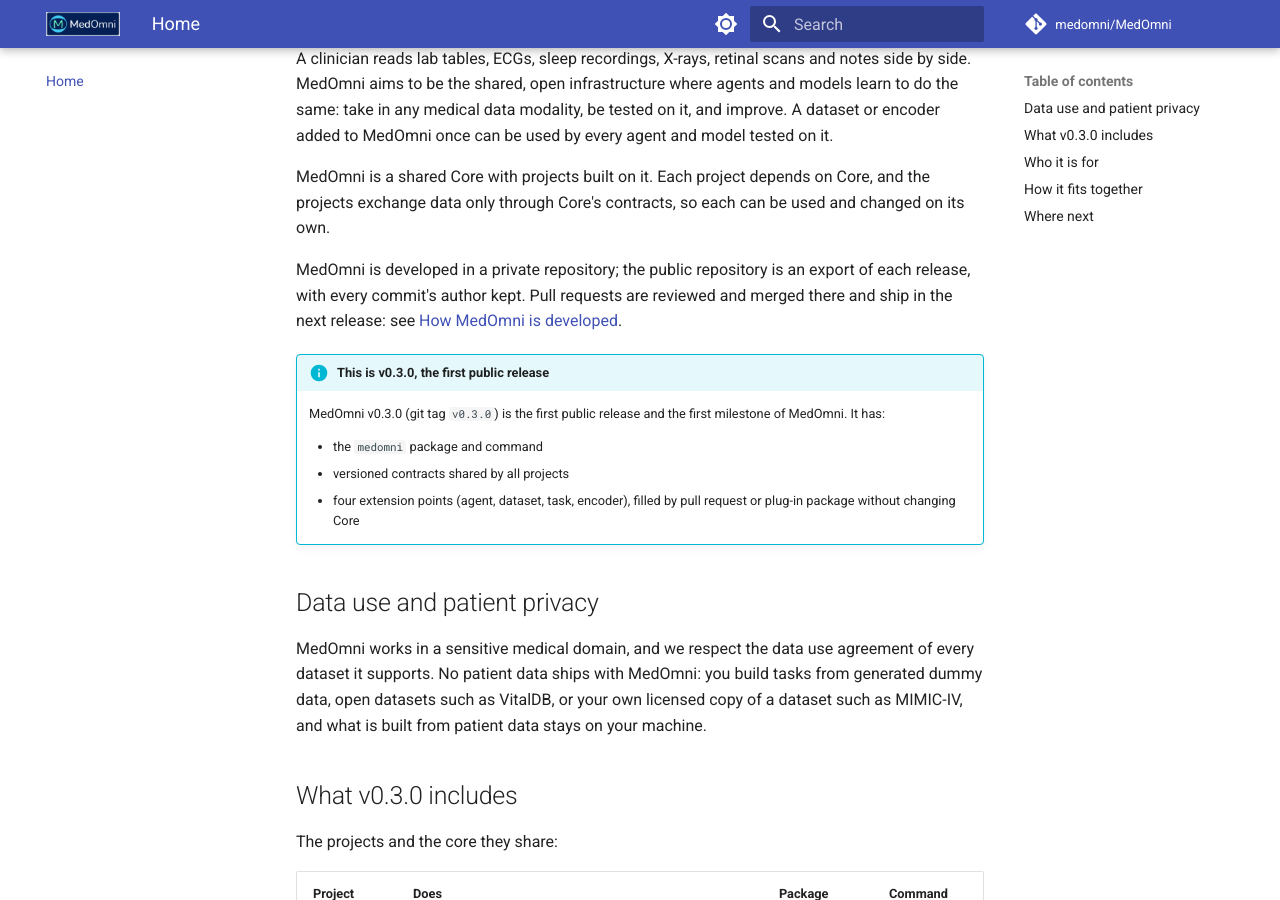
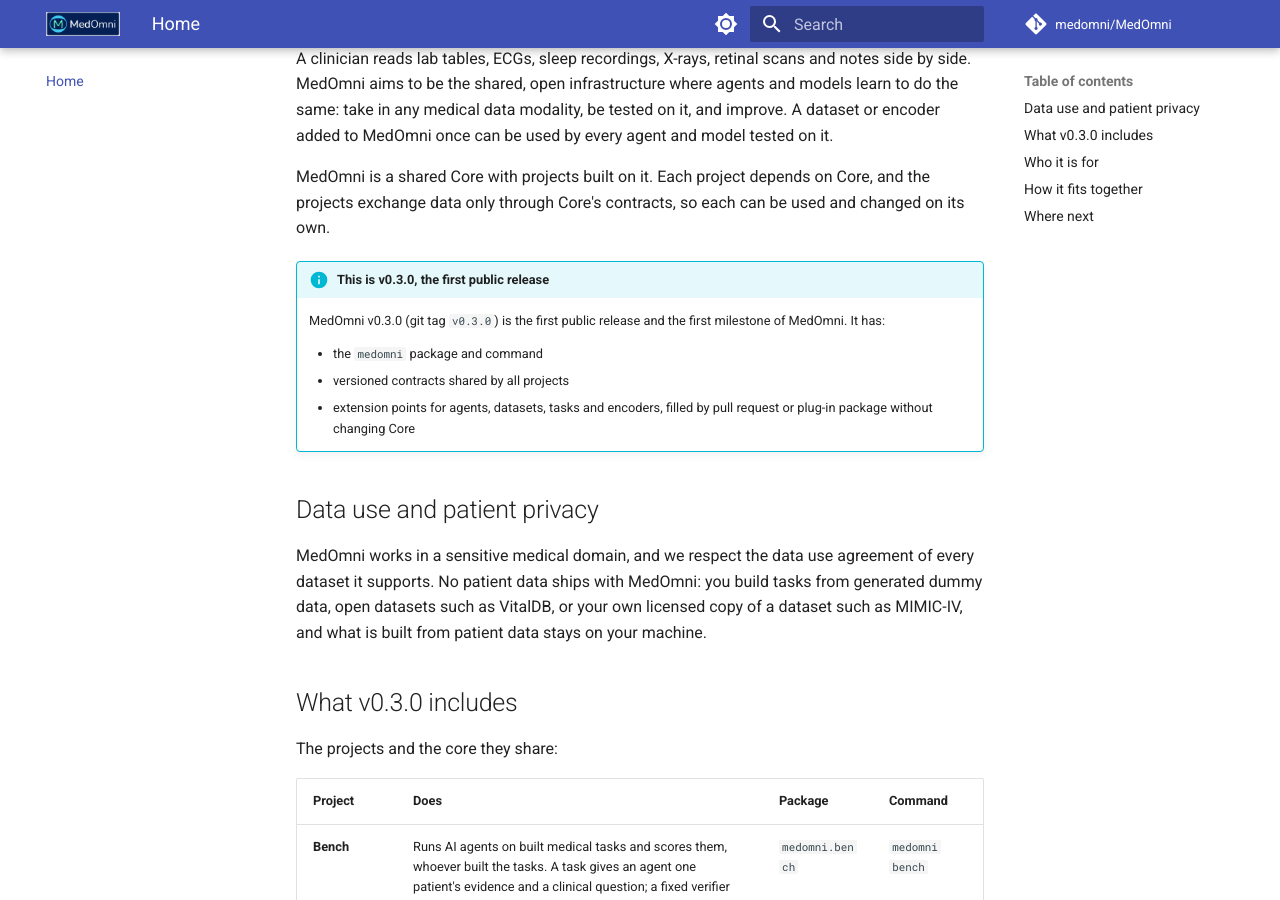
Before and after one commit to medomni/MedOmni, an MkDocs documentation site: the page built from docs/index.md, in a window 1280 px wide and 900 px high, scrolled down 321 px. Built offline with MkDocs 1.6.1 and Material for MkDocs 9.7.7, drawn with Linux system fonts in a browser that asks for light colours; comment, search, counter and statistics services are not loaded; the version menu is left out.

Commit message:
docs: home page without the development-model line and the extension-point count
Co-Authored-By: Claude Opus 5.5 <noreply@anthropic.com>
Private-Commit: 0200dab1ec79f3125950ba96f53f47046ab5db2a

```diff
--- a/docs/index.md
+++ b/docs/index.md
@@ -6,14 +6,12 @@ A clinician reads lab tables, ECGs, sleep recordings, X-rays, retinal scans and
 
 MedOmni is a shared Core with projects built on it. Each project depends on Core, and the projects exchange data only through Core's contracts, so each can be used and changed on its own.
 
-MedOmni is developed in a private repository; the public repository is an export of each release, with every commit's author kept. Pull requests are reviewed and merged there and ship in the next release: see [How MedOmni is developed](guides/contribute.md#how-medomni-is-developed).
-
 !!! info "This is v0.3.0, the first public release"
     MedOmni v0.3.0 (git tag `v0.3.0`) is the first public release and the first milestone of MedOmni. It has:
 
     - the `medomni` package and command
     - versioned contracts shared by all projects
-    - four extension points (agent, dataset, task, encoder), filled by pull request or plug-in package without changing Core
+    - extension points for agents, datasets, tasks and encoders, filled by pull request or plug-in package without changing Core
 
 ## Data use and patient privacy
 
```
